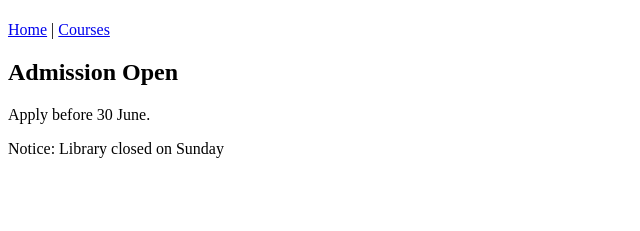
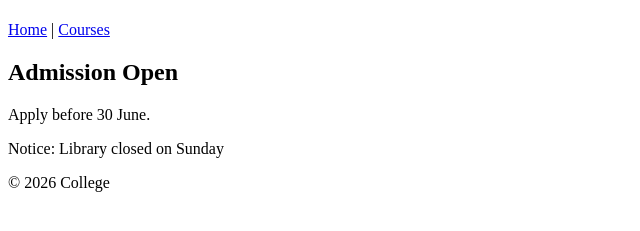
Before and after one commit to vriindaa-97/WDW_0163, a plain HTML site: page WDW_Assignments/Assignment_4.html in a window 1280 px wide. Shown: the part 59-290 px from the top of the page, without its empty margins (0-640 px from the left). Drawn offline with Linux system fonts and the light colour scheme.

Commit message:
Assignment 4- Footer Added

```diff
--- a/WDW_Assignments/Assignment_4.html
+++ b/WDW_Assignments/Assignment_4.html
@@ -15,6 +15,8 @@
      <p>Apply before 30 June.</p>
      <p>Notice: Library closed on Sunday</p>
    </main>
-
+   <footer>
+     <p>&copy; 2026 College</p>
+   </footer>
 </body>
 </html>
```
